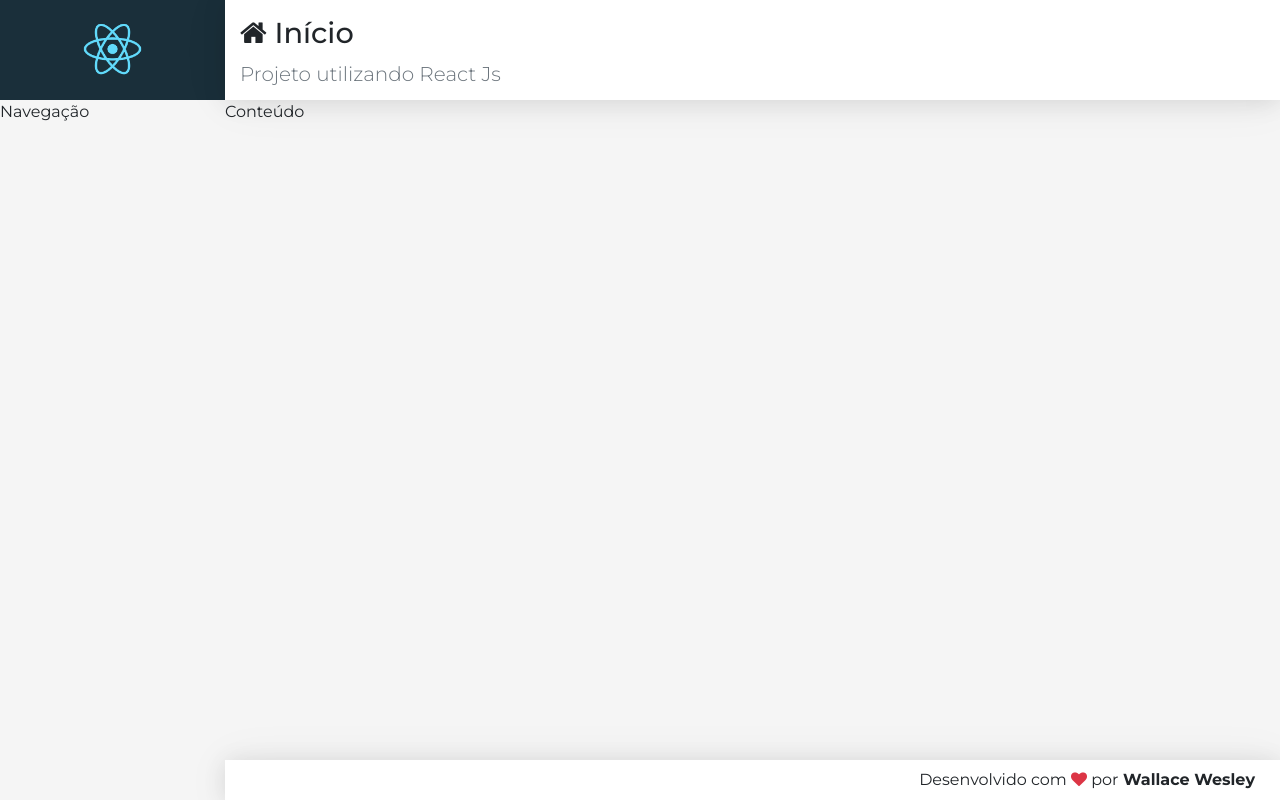
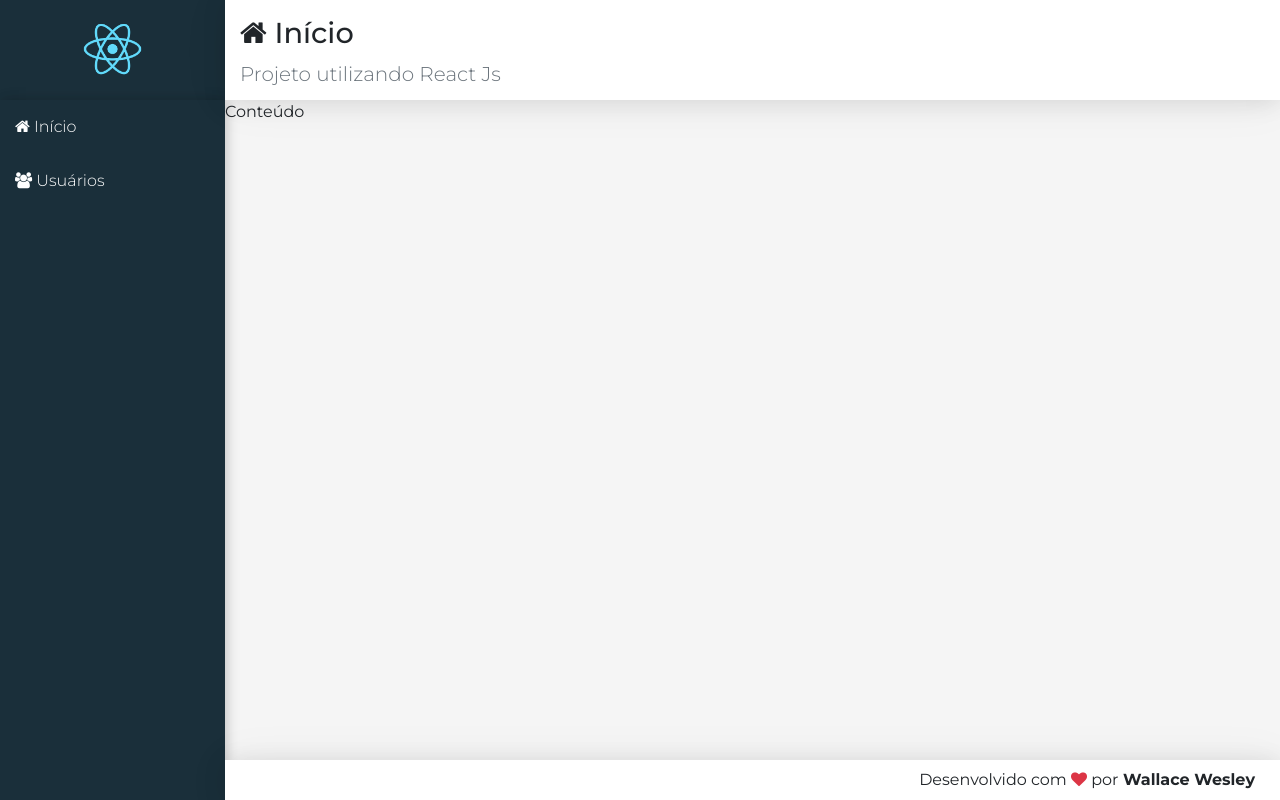
Before and after one commit to wallacewolv/Crud-React, a React (Create React App) app in the folder frontend/: page / in a window 1280 px wide. Built offline with nearby package versions, Linux system fonts and the light colour scheme.

Commit message:
Adicionado componente Nav

```diff
--- a/frontend/src/components/template/Main.jsx
+++ b/frontend/src/components/template/Main.jsx
@@ -6,7 +6,7 @@ import '../../styles/template/Main.css'
 export default props =>
   <React.Fragment>
     <Header {...props} />
-    <main className="content">
+    <main className="content ">
       Conteúdo
     </main>
   </React.Fragment>
--- a/frontend/src/components/template/Nav.jsx
+++ b/frontend/src/components/template/Nav.jsx
@@ -4,5 +4,13 @@ import '../../styles/template/Nav.css'
 
 export default props =>
   <aside className="menu-area">
-    Navegação
+    <nav className="menu">
+      {/* Refatorar para componente depois como NavItem os icones */}
+      <a href="#/">
+        <i class="fa fa-home" aria-hidden="true"></i> Início
+      </a>
+      <a href="#/users">
+        <i class="fa fa-users" aria-hidden="true"></i> Usuários
+      </a>
+    </nav>
   </aside>
--- a/frontend/src/styles/template/Nav.css
+++ b/frontend/src/styles/template/Nav.css
@@ -0,0 +1,19 @@
+aside.menu-area {
+  background-color: var(--bg-dark);
+  box-shadow:
+    2px 0 10px 0 rgba(0, 0, 0, 0.12),
+    2px 0 15px 0 rgba(0, 0, 0, 0.09);
+}
+
+.menu a {
+  display: block;
+  text-decoration: none;
+  color: #FFF;
+  font-weight: 300;
+  padding: 15px;
+}
+
+.menu a:hover {
+  background: linear-gradient(#07a7e3 0%, #32dac3 100%);
+  text-decoration: none;
+}
```
Also changed, not shown: 1 other file (tests, documents, lock files or other folders).
